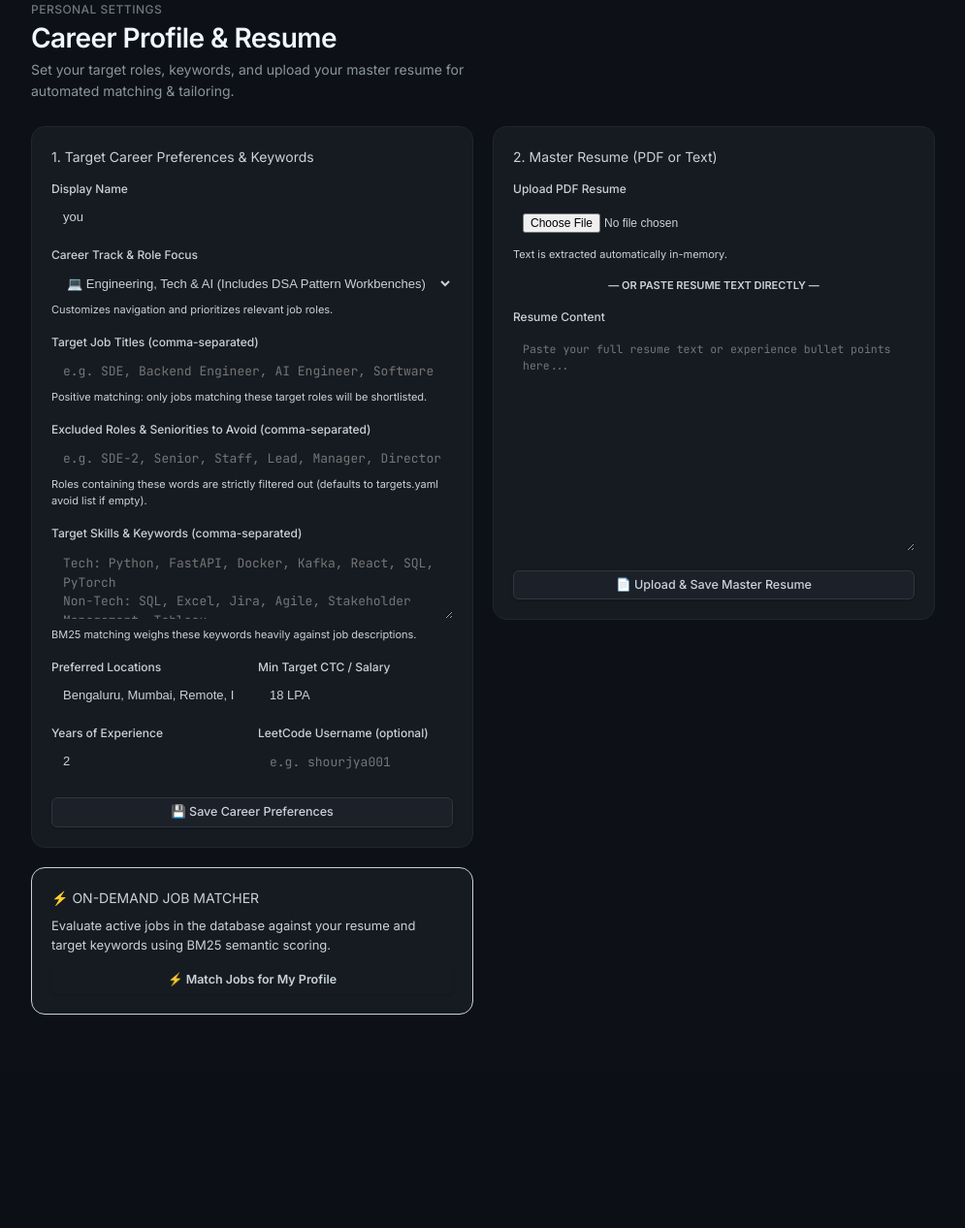
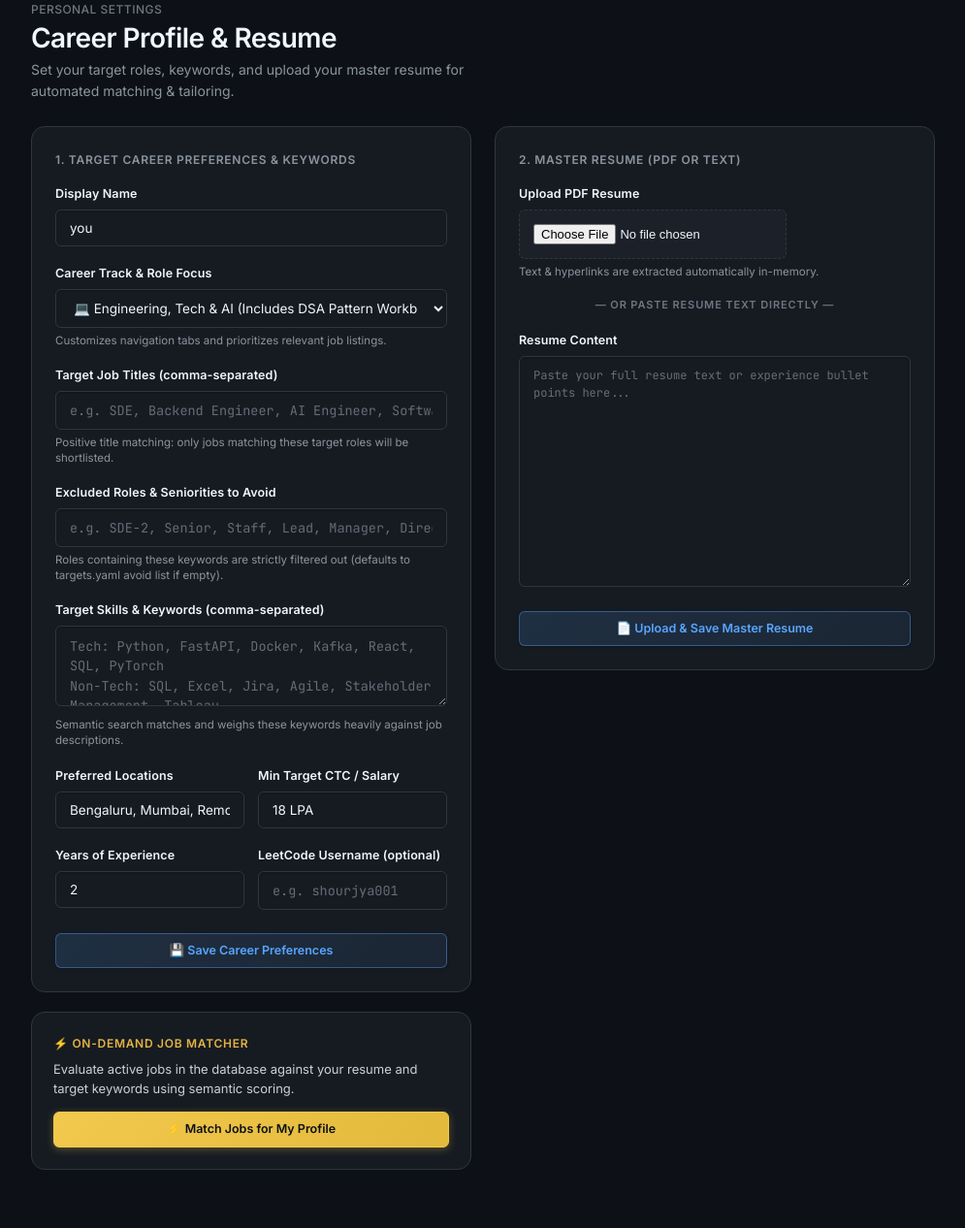
Before and after one commit to shourjya001/Athena, a FastAPI app: page /profile in a window 1280 px wide. Shown: the part 57-1323 px from the top of the page at 97% size, without its empty margins (142-1137 px from the left). Before the commit the page ends 1103 px from the top, so only its background shows below. Run offline with FastAPI, Linux system fonts and the light colour scheme; data comes from the database, SQL or seed files in the repository; data that the repository does not hold is empty; some libraries are stand-ins or nearby versions.

Commit message:
feat: expand catalog to 3339 live jobs (including OpenAI, Anthropic, Stripe, Figma), overhaul UI/UX input system, and enforce strict seniority filters

```diff
--- a/src/trackboard/main.py
+++ b/src/trackboard/main.py
@@ -153,19 +153,29 @@ def create_app() -> FastAPI:
                 items.append(d)
 
         if not items:
-            # Fallback: display freshest open jobs so candidate always sees the real live catalog
+            # Fallback: display freshest open jobs filtered strictly by avoid list (excluding Senior, Lead, Manager, SDE-2/3)
+            avoid_list = [
+                "senior", "sr.", "sr ", "sr-", "staff", "principal", "lead", "manager", "director",
+                "vp", "head of", "architect", "sde-2", "sde 2", "sde-ii", "sde ii", "sde2",
+                "sde-3", "sde 3", "sde-iii", "sde iii", "sde3", "2+", "3+", "4+", "5+", "6+"
+            ]
             rows = db.query(
                 "SELECT 0.0 as bm25_score, NULL as fit_score, NULL as verdict, NULL as reasoning, '[]' as gaps_json, '[]' as strengths_json, "
                 "j.*, 0 as match_id FROM jobs j WHERE j.closed_at IS NULL "
                 "AND j.id NOT IN (SELECT job_id FROM applications WHERE user_id=?) "
-                "ORDER BY j.first_seen_at DESC LIMIT 40",
+                "ORDER BY j.first_seen_at DESC LIMIT 150",
                 (user["id"],)
             )
             for r in rows:
+                t = (r["title"] or "").lower()
+                if any(av in t for av in avoid_list):
+                    continue
                 d = dict(r)
                 d["gaps"] = []
                 d["strengths"] = []
                 items.append(d)
+                if len(items) >= 40:
+                    break
 
         total_open = db.query_one("SELECT COUNT(*) n FROM jobs WHERE closed_at IS NULL")["n"]
         applied = request.query_params.get("applied") == "1"
--- a/src/trackboard/static/app.css
+++ b/src/trackboard/static/app.css
@@ -50,6 +50,58 @@
   --shadow-lg: 0 8px 24px rgba(0, 0, 0, 0.45);
 }
 
+/* ─── FORM CONTROLS (Senior UI/UX Design) ───────────────────── */
+
+input[type="text"],
+input[type="email"],
+input[type="password"],
+input[type="number"],
+input[type="search"],
+textarea,
+select {
+  width: 100%;
+  background: var(--bg-1);
+  border: 1px solid var(--border);
+  border-radius: var(--r-sm);
+  color: var(--text-0);
+  font-family: var(--sans);
+  font-size: 13.5px;
+  padding: 10px 14px;
+  outline: none;
+  transition: border-color 0.15s ease, box-shadow 0.15s ease, background 0.15s ease;
+  box-shadow: inset 0 1px 2px rgba(0, 0, 0, 0.25);
+}
+
+input::placeholder,
+textarea::placeholder {
+  color: var(--text-3);
+  opacity: 0.9;
+}
+
+input:focus,
+textarea:focus,
+select:focus {
+  border-color: var(--blue);
+  background: var(--bg-2);
+  box-shadow: 0 0 0 3px var(--blue-dim), inset 0 1px 2px rgba(0, 0, 0, 0.2);
+}
+
+label {
+  display: block;
+  font-size: 12.5px;
+  font-weight: 600;
+  color: var(--text-0);
+  margin-bottom: 6px;
+  letter-spacing: 0.01em;
+}
+
+.help-text {
+  font-size: 11.5px;
+  color: var(--text-2);
+  margin-top: 5px;
+  line-height: 1.4;
+}
+
 /* ─── RESET ────────────────────────────────────────────────── */
 
 *, *::before, *::after { box-sizing: border-box; margin: 0; padding: 0; }
@@ -67,6 +119,7 @@ body {
 
 a { color: inherit; text-decoration: none; }
 button { font-family: inherit; }
+
 
 /* ─── LAYOUT ───────────────────────────────────────────────── */
 
--- a/src/trackboard/templates/pages/profile.html
+++ b/src/trackboard/templates/pages/profile.html
@@ -31,70 +31,70 @@
 </div>
 {% endif %}
 
-<div class="grid g2" style="gap:20px;align-items:start;">
+<div class="grid g2" style="gap:24px;align-items:start;">
 
   {# Left Column: Target Roles & Keywords #}
   <div style="display:flex;flex-direction:column;gap:20px;">
-    <div class="card" style="padding:20px;">
-      <div class="label" style="margin-bottom:12px;">1. Target Career Preferences & Keywords</div>
-      <form action="/profile/targets" method="post" style="display:flex;flex-direction:column;gap:14px;">
+    <div class="card" style="padding:24px;border:1px solid var(--border);background:var(--bg-1);">
+      <div class="label" style="margin-bottom:16px;color:var(--text-2);font-weight:700;font-size:12px;letter-spacing:0.06em;">1. TARGET CAREER PREFERENCES & KEYWORDS</div>
+      <form action="/profile/targets" method="post" style="display:flex;flex-direction:column;gap:18px;">
 
         <div>
-          <label style="display:block;font-size:12px;font-weight:500;color:var(--muted);margin-bottom:4px;">Display Name</label>
-          <input type="text" name="display_name" value="{{ user.display_name or '' }}" placeholder="Your Name (e.g. Manshi / Prerna / Shourjya)" style="width:100%;background:var(--ink);border:1px solid var(--rule);color:var(--chalk);padding:8px 12px;border-radius:4px;font-size:13px;">
+          <label>Display Name</label>
+          <input type="text" name="display_name" value="{{ user.display_name or '' }}" placeholder="Your Name (e.g. Manshi / Prerna / Shourjya)">
         </div>
 
         <div>
-          <label style="display:block;font-size:12px;font-weight:500;color:var(--muted);margin-bottom:4px;">Career Track & Role Focus</label>
-          <select name="track" style="width:100%;background:var(--ink);border:1px solid var(--rule);color:var(--chalk);padding:8px 12px;border-radius:4px;font-size:13px;">
+          <label>Career Track & Role Focus</label>
+          <select name="track">
             <option value="tech" {% if answers.get('track', 'tech') == 'tech' %}selected{% endif %}>💻 Engineering, Tech & AI (Includes DSA Pattern Workbenches)</option>
             <option value="business" {% if answers.get('track') == 'business' %}selected{% endif %}>📊 Business, Operations & Analytics (Hides coding theory)</option>
           </select>
-          <div style="font-size:11px;color:var(--muted);margin-top:2px;">Customizes navigation and prioritizes relevant job roles.</div>
+          <div class="help-text">Customizes navigation tabs and prioritizes relevant job listings.</div>
         </div>
 
         <div>
-          <label style="display:block;font-size:12px;font-weight:500;color:var(--muted);margin-bottom:4px;">Target Job Titles (comma-separated)</label>
-          <input type="text" name="titles" value="{{ answers.get('titles', '') }}" placeholder="e.g. SDE, Backend Engineer, AI Engineer, Software Developer" style="width:100%;background:var(--ink);border:1px solid var(--rule);color:var(--chalk);padding:8px 12px;border-radius:4px;font-family:var(--mono);font-size:13px;">
-          <div style="font-size:11px;color:var(--muted);margin-top:2px;">Positive matching: only jobs matching these target roles will be shortlisted.</div>
+          <label>Target Job Titles (comma-separated)</label>
+          <input type="text" name="titles" value="{{ answers.get('titles', '') }}" placeholder="e.g. SDE, Backend Engineer, AI Engineer, Software Developer" style="font-family:var(--mono);">
+          <div class="help-text">Positive title matching: only jobs matching these target roles will be shortlisted.</div>
         </div>
 
         <div>
-          <label style="display:block;font-size:12px;font-weight:500;color:var(--muted);margin-bottom:4px;">Excluded Roles & Seniorities to Avoid (comma-separated)</label>
-          <input type="text" name="avoid_titles" value="{{ answers.get('avoid_titles', '') }}" placeholder="e.g. SDE-2, Senior, Staff, Lead, Manager, Director, Business Analyst" style="width:100%;background:var(--ink);border:1px solid var(--rule);color:var(--chalk);padding:8px 12px;border-radius:4px;font-family:var(--mono);font-size:13px;">
-          <div style="font-size:11px;color:var(--muted);margin-top:2px;">Roles containing these words are strictly filtered out (defaults to targets.yaml avoid list if empty).</div>
+          <label>Excluded Roles & Seniorities to Avoid</label>
+          <input type="text" name="avoid_titles" value="{{ answers.get('avoid_titles', '') }}" placeholder="e.g. SDE-2, Senior, Staff, Lead, Manager, Director, Business Analyst" style="font-family:var(--mono);">
+          <div class="help-text">Roles containing these keywords are strictly filtered out (defaults to targets.yaml avoid list if empty).</div>
         </div>
 
         <div>
-          <label style="display:block;font-size:12px;font-weight:500;color:var(--muted);margin-bottom:4px;">Target Skills & Keywords (comma-separated)</label>
-          <textarea name="keywords" rows="3" placeholder="Tech: Python, FastAPI, Docker, Kafka, React, SQL, PyTorch&#10;Non-Tech: SQL, Excel, Jira, Agile, Stakeholder Management, Tableau" style="width:100%;background:var(--ink);border:1px solid var(--rule);color:var(--chalk);padding:8px 12px;border-radius:4px;font-family:var(--mono);font-size:13px;line-height:1.5;">{{ answers.get('keywords', '') }}</textarea>
-          <div style="font-size:11px;color:var(--muted);margin-top:2px;">BM25 matching weighs these keywords heavily against job descriptions.</div>
+          <label>Target Skills & Keywords (comma-separated)</label>
+          <textarea name="keywords" rows="3" placeholder="Tech: Python, FastAPI, Docker, Kafka, React, SQL, PyTorch&#10;Non-Tech: SQL, Excel, Jira, Agile, Stakeholder Management, Tableau" style="font-family:var(--mono);line-height:1.5;">{{ answers.get('keywords', '') }}</textarea>
+          <div class="help-text">Semantic search matches and weighs these keywords heavily against job descriptions.</div>
         </div>
 
-        <div class="grid g2" style="gap:12px;">
+        <div class="grid g2" style="gap:14px;">
           <div>
-            <label style="display:block;font-size:12px;font-weight:500;color:var(--muted);margin-bottom:4px;">Preferred Locations</label>
-            <input type="text" name="locations" value="{{ answers.get('locations', 'Bengaluru, Mumbai, Remote, India') }}" placeholder="Bengaluru, Remote" style="width:100%;background:var(--ink);border:1px solid var(--rule);color:var(--chalk);padding:8px 12px;border-radius:4px;font-size:13px;">
+            <label>Preferred Locations</label>
+            <input type="text" name="locations" value="{{ answers.get('locations', 'Bengaluru, Mumbai, Remote, India') }}" placeholder="Bengaluru, Remote">
           </div>
           <div>
-            <label style="display:block;font-size:12px;font-weight:500;color:var(--muted);margin-bottom:4px;">Min Target CTC / Salary</label>
-            <input type="text" name="min_ctc" value="{{ answers.get('min_ctc', '18 LPA') }}" placeholder="18 LPA" style="width:100%;background:var(--ink);border:1px solid var(--rule);color:var(--chalk);padding:8px 12px;border-radius:4px;font-size:13px;">
+            <label>Min Target CTC / Salary</label>
+            <input type="text" name="min_ctc" value="{{ answers.get('min_ctc', '18 LPA') }}" placeholder="18 LPA">
           </div>
         </div>
 
-        <div class="grid g2" style="gap:12px;">
+        <div class="grid g2" style="gap:14px;">
           <div>
-            <label style="display:block;font-size:12px;font-weight:500;color:var(--muted);margin-bottom:4px;">Years of Experience</label>
-            <input type="number" name="experience_years" value="{{ answers.get('experience_years', '2') }}" style="width:100%;background:var(--ink);border:1px solid var(--rule);color:var(--chalk);padding:8px 12px;border-radius:4px;font-size:13px;">
+            <label>Years of Experience</label>
+            <input type="number" name="experience_years" value="{{ answers.get('experience_years', '2') }}">
           </div>
           <div>
-            <label style="display:block;font-size:12px;font-weight:500;color:var(--muted);margin-bottom:4px;">LeetCode Username (optional)</label>
-            <input type="text" name="leetcode_user" value="{{ user.leetcode_user or '' }}" placeholder="e.g. shourjya001" style="width:100%;background:var(--ink);border:1px solid var(--rule);color:var(--chalk);padding:8px 12px;border-radius:4px;font-family:var(--mono);font-size:13px;">
+            <label>LeetCode Username (optional)</label>
+            <input type="text" name="leetcode_user" value="{{ user.leetcode_user or '' }}" placeholder="e.g. shourjya001" style="font-family:var(--mono);">
           </div>
         </div>
 
         <div style="margin-top:6px;">
-          <button type="submit" class="btn btn-primary" style="width:100%;justify-content:center;">
+          <button type="submit" class="btn btn-blue" style="width:100%;justify-content:center;font-weight:600;padding:11px;">
             💾 Save Career Preferences
           </button>
         </div>
@@ -102,13 +102,13 @@
     </div>
 
     {# On-Demand Matcher Card #}
-    <div class="card" style="padding:20px;border-color:var(--signal);">
-      <div class="label" style="color:var(--signal);margin-bottom:8px;">⚡ ON-DEMAND JOB MATCHER</div>
-      <p style="font-size:13px;color:var(--chalk);margin-bottom:12px;line-height:1.5;">
-        Evaluate active jobs in the database against your resume and target keywords using BM25 semantic scoring.
+    <div class="card" style="padding:22px;border:1px solid var(--border);background:var(--bg-1);">
+      <div class="label" style="color:var(--amber);margin-bottom:8px;font-weight:700;font-size:12px;letter-spacing:0.06em;">⚡ ON-DEMAND JOB MATCHER</div>
+      <p style="font-size:13px;color:var(--text-1);margin-bottom:14px;line-height:1.5;">
+        Evaluate active jobs in the database against your resume and target keywords using semantic scoring.
       </p>
       <form action="/a/matcher/run" method="post">
-        <button type="submit" class="btn btn-primary" style="width:100%;justify-content:center;background:var(--signal);color:var(--ink);font-weight:600;border:none;">
+        <button type="submit" class="btn btn-fill" style="width:100%;justify-content:center;font-weight:700;padding:11px;">
           ⚡ Match Jobs for My Profile
         </button>
       </form>
@@ -117,34 +117,34 @@
 
   {# Right Column: Master Resume Uploader & Preview #}
   <div style="display:flex;flex-direction:column;gap:20px;">
-    <div class="card" style="padding:20px;">
-      <div class="label" style="margin-bottom:12px;">2. Master Resume (PDF or Text)</div>
+    <div class="card" style="padding:24px;border:1px solid var(--border);background:var(--bg-1);">
+      <div class="label" style="margin-bottom:16px;color:var(--text-2);font-weight:700;font-size:12px;letter-spacing:0.06em;">2. MASTER RESUME (PDF OR TEXT)</div>
 
-      <form action="/profile/resume" method="post" enctype="multipart/form-data" style="display:flex;flex-direction:column;gap:14px;">
+      <form action="/profile/resume" method="post" enctype="multipart/form-data" style="display:flex;flex-direction:column;gap:18px;">
 
         <div>
-          <label style="display:block;font-size:12px;font-weight:500;color:var(--muted);margin-bottom:6px;">Upload PDF Resume</label>
-          <input type="file" name="resume_file" accept=".pdf,.txt,.md" style="width:100%;background:var(--ink);border:1px dashed var(--rule);color:var(--chalk);padding:10px;border-radius:4px;font-size:12px;">
-          <div style="font-size:11px;color:var(--muted);margin-top:4px;">Text is extracted automatically in-memory.</div>
+          <label>Upload PDF Resume</label>
+          <input type="file" name="resume_file" accept=".pdf,.txt,.md" style="background:var(--bg-2);border:1px dashed var(--border);color:var(--text-0);padding:14px;border-radius:var(--r-sm);font-size:13px;">
+          <div class="help-text">Text &amp; hyperlinks are extracted automatically in-memory.</div>
         </div>
 
-        <div style="text-align:center;font-size:11px;color:var(--muted);font-weight:bold;">— OR PASTE RESUME TEXT DIRECTLY —</div>
+        <div style="text-align:center;font-size:11px;color:var(--text-3);font-weight:700;letter-spacing:0.08em;">— OR PASTE RESUME TEXT DIRECTLY —</div>
 
         <div>
-          <label style="display:block;font-size:12px;font-weight:500;color:var(--muted);margin-bottom:4px;">Resume Content</label>
-          <textarea name="resume_text" rows="12" placeholder="Paste your full resume text or experience bullet points here..." style="width:100%;background:var(--ink);border:1px solid var(--rule);color:var(--chalk);padding:10px;border-radius:4px;font-family:var(--mono);font-size:11.5px;line-height:1.5;">{{ master_resume.parsed_text if master_resume else '' }}</textarea>
+          <label>Resume Content</label>
+          <textarea name="resume_text" rows="12" placeholder="Paste your full resume text or experience bullet points here..." style="font-family:var(--mono);font-size:12px;line-height:1.5;">{{ master_resume.parsed_text if master_resume else '' }}</textarea>
         </div>
 
         <div>
-          <button type="submit" class="btn btn-primary" style="width:100%;justify-content:center;">
-            📄 Upload & Save Master Resume
+          <button type="submit" class="btn btn-blue" style="width:100%;justify-content:center;font-weight:600;padding:11px;">
+            📄 Upload &amp; Save Master Resume
           </button>
         </div>
       </form>
 
       {% if master_resume %}
-      <div style="margin-top:16px;padding-top:14px;border-top:1px solid var(--rule);display:flex;justify-content:space-between;align-items:center;font-size:11px;color:var(--muted);font-family:var(--mono);">
-        <span>Status: <b style="color:var(--live);">Active Master Resume ✓</b></span>
+      <div style="margin-top:18px;padding-top:14px;border-top:1px solid var(--border-dim);display:flex;justify-content:space-between;align-items:center;font-size:11.5px;color:var(--text-2);font-family:var(--mono);">
+        <span>Status: <b style="color:var(--green);">Active Master Resume ✓</b></span>
         <span>Updated: {{ master_resume.created_at | ist }}</span>
       </div>
       {% endif %}
```
Also changed, not shown: scripts/sync_live_jobs.py (+9 -1 lines), 1 other file.
